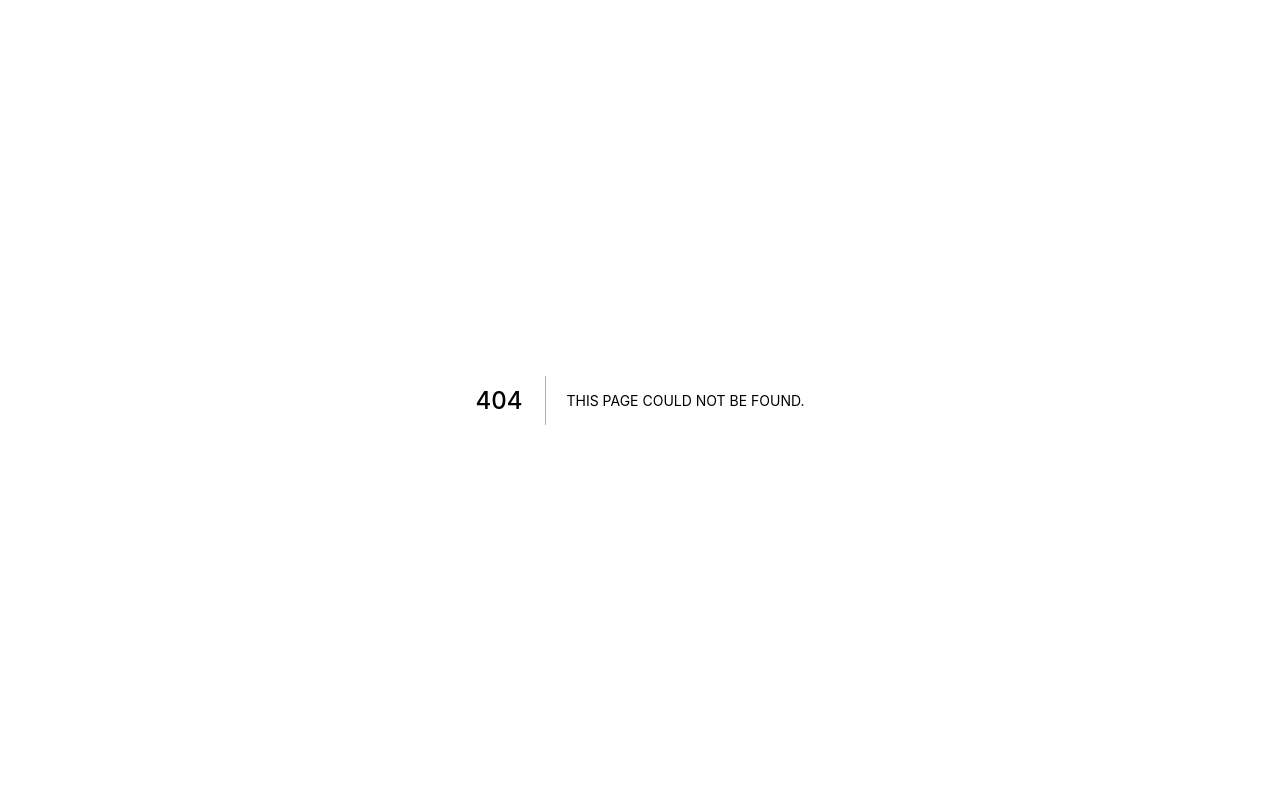
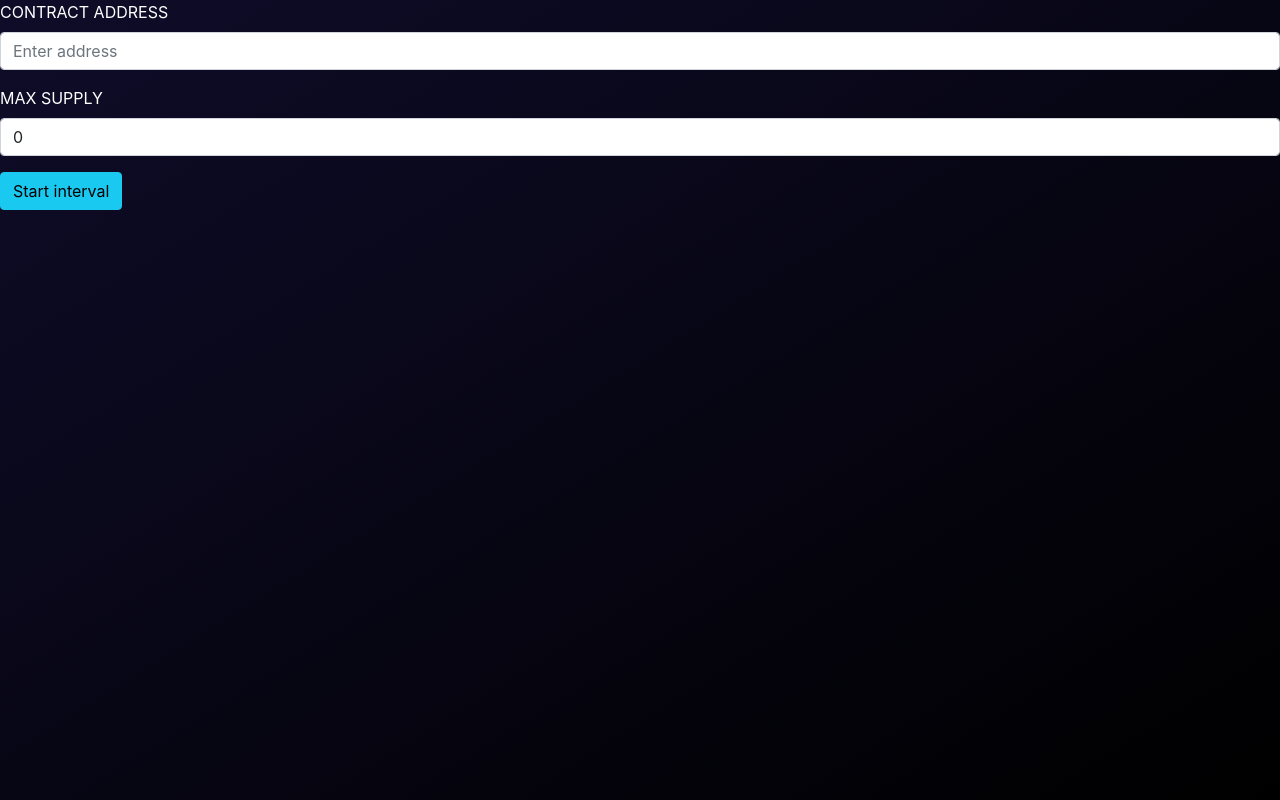
Before and after one commit to maplerichie/apeuniverse, a Next.js app: page /openseacrawler in a window 1280 px wide. Before the commit this address had no page. Built offline with nearby package versions, Linux system fonts and the light colour scheme.

Commit message:
Add os crawler

```diff
--- /dev/null
+++ b/pages/api/write.ts
@@ -0,0 +1,11 @@
+import type { NextApiRequest, NextApiResponse } from "next";
+const fs = require("fs");
+
+export default async function handle(
+  req: NextApiRequest,
+  res: NextApiResponse
+) {
+  const { body } = req;
+  fs.writeFileSync("meta/" + body.from + ".json", JSON.stringify(body.data));
+  res.status(200).end();
+}
--- /dev/null
+++ b/pages/openseacrawler.tsx
@@ -0,0 +1,89 @@
+import React, { useState } from "react";
+import type { NextPage } from "next";
+import { Button, Form } from "react-bootstrap";
+
+const Test: NextPage = () => {
+  const openseaAssetsApi = "https://api.opensea.io/api/v1/assets";
+
+  const [state, setState] = useState({
+    address: "",
+    max: 0,
+  });
+  let count = 0;
+  const increaseBy = 30;
+  let start = null;
+  const toGet = [18, 24, 27, 30, 4, 7];
+
+  const startGet = async () => {
+    count = 0;
+    for (let i = count; count < state.max / increaseBy; i++) {
+      // if (toGet.includes(count)) {
+      let tokenIds = [];
+      let from = count * increaseBy;
+      let to = from + increaseBy > state.max ? state.max : from + increaseBy;
+      console.log("Crawling ", from, "-", to);
+
+      if (to === state.max) {
+        console.log("Hit max stop");
+        clearInterval(start);
+      }
+
+      for (let i = from; i < to; i++) {
+        tokenIds.push(i);
+      }
+      let requestUrl =
+        openseaAssetsApi +
+        "?limit=50&asset_contract_address=" +
+        state.address +
+        "&token_ids=" +
+        tokenIds.join("&token_ids=");
+
+      let res = await fetch(requestUrl, {
+        method: "GET",
+        headers: {
+          "Content-Type": "application/json",
+        },
+      }).then((response) => response.json());
+
+      await fetch("http://localhost:3000/api/write", {
+        method: "POST",
+        headers: {
+          "Content-Type": "application/json",
+        },
+        body: JSON.stringify({ from: count, data: res }),
+      }).then(() => count++);
+
+      setTimeout(() => {}, 1200);
+    }
+  };
+
+  return (
+    <Form>
+      <Form.Group className="mb-3" controlId="formAddress">
+        <Form.Label>Contract address</Form.Label>
+        <Form.Control
+          type="text"
+          placeholder="Enter address"
+          onChange={(e) => setState({ ...state, address: e.target.value })}
+          value={state.address}
+        />
+      </Form.Group>
+
+      <Form.Group className="mb-3" controlId="formMax">
+        <Form.Label>Max supply</Form.Label>
+        <Form.Control
+          type="number"
+          placeholder="Enter max"
+          onChange={(e) =>
+            setState({ ...state, max: parseInt(e.target.value) })
+          }
+          value={state.max}
+        />
+      </Form.Group>
+
+      <Button onClick={startGet}>Start interval</Button>
+    </Form>
+  );
+};
+
+export default Test;
--- a/styles/globals.scss
+++ b/styles/globals.scss
@@ -12,6 +12,8 @@ body {
   background: linear-gradient(to bottom right, #0f0c29, #000000);
   color: white;
   text-transform: uppercase;
+  width: 100vw;
+  height: 100vh;
 }
 
 a {
```
Also changed, not shown: 1 other file (tests, documents, lock files or other folders).
